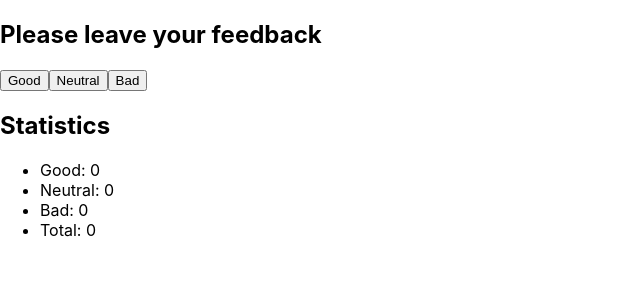
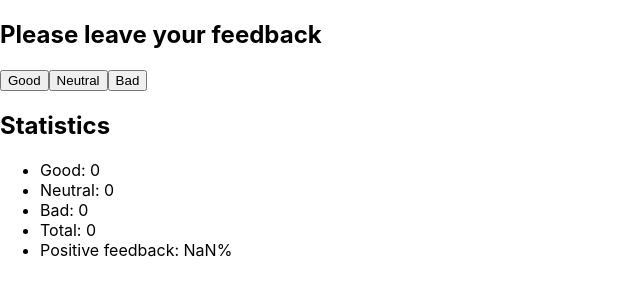
Before and after one commit to Dvorakovskyi/goit-react-hw-02-feedback, a React (Create React App) app: page / in a window 1280 px wide. Shown: the top 300 px of the page, without its empty margins (0-640 px from the left). Built offline with nearby package versions, Linux system fonts and the light colour scheme.

Commit message:
update code

```diff
--- a/src/components/Feedback/Feedback.jsx
+++ b/src/components/Feedback/Feedback.jsx
@@ -1,6 +1,6 @@
 import React from 'react';
-import StatisticsBtns from './StatisticsButtons';
-import Statistics from './Statistics';
+import StatisticsBtns from '../FeedbackOptions/StatisticsButtons';
+import Statistics from '../Statistics/Statistics';
 
 class Feedback extends React.Component {
   state = {
@@ -40,12 +40,12 @@ class Feedback extends React.Component {
             return value + acc;
         }, 0);
 
-        return this.state.good / total * 100;
+        return Math.round(this.state.good / total * 100);
     }
 
     render() {
         const totalFeedback = this.countTotalFeedback();
-        const positiveFeedbackPercentage = this.countPositiveFeedbackPercentage;
+        const positiveFeedbackPercentage = this.countPositiveFeedbackPercentage();
 
     return (
         <div>
@@ -58,6 +58,7 @@ class Feedback extends React.Component {
                 neutral={this.state.neutral}
                 bad={this.state.bad}
                 total={totalFeedback}
+                positiveFeedback={positiveFeedbackPercentage}
             />
       </div>
     );
--- a/src/components/Feedback/Statistics.jsx
+++ b/src/components/Statistics/Statistics.jsx
@@ -1,7 +1,7 @@
 import React from "react";
 import PropTypes from 'prop-types';
 
-const Statistics = ({ good, neutral, bad, total=0 }) => {
+const Statistics = ({ good, neutral, bad, total=0, positiveFeedback }) => {
     return (
         <section>
             <h2>Statistics</h2>
@@ -10,6 +10,7 @@ const Statistics = ({ good, neutral, bad, total=0 }) => {
                 <li>Neutral: {neutral}</li>
                 <li>Bad: {bad}</li>
                 <li>Total: {total}</li>
+                <li>Positive feedback: {positiveFeedback}%</li>
             </ul>
         </section>
     )
@@ -20,6 +21,7 @@ Statistics.propTypes = {
     neutral: PropTypes.number.isRequired,
     bad: PropTypes.number.isRequired,
     total: PropTypes.number.isRequired,
+    positiveFeedback: PropTypes.number.isRequired,
 }
 
 export default Statistics;
```
Also changed, not shown: src/components/FeedbackOptions/StatisticsButtons.jsx (renamed from src/components/Feedback/StatisticsButtons.jsx).
